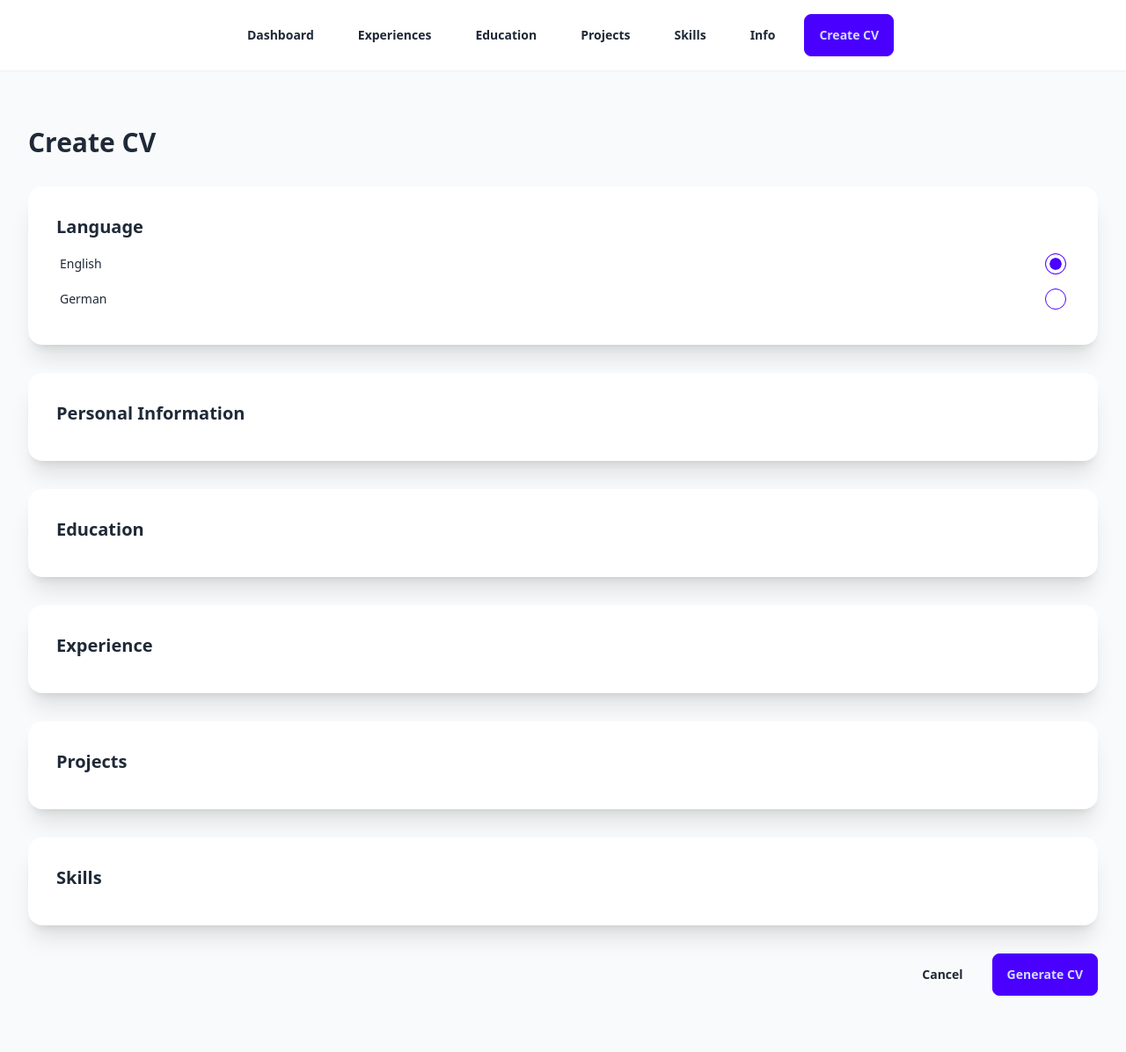
After one commit to koljapluemer/cvcvcv, a Django app: page /cv/create/ in a window 1280 px wide. The commit adds this page. Shown: the whole page at 88% size. Run offline with Django 5.2, Linux system fonts and the light colour scheme; data that the repository does not hold is empty; some libraries are stand-ins or nearby versions.

Commit message:
implement basic pdf gen

```diff
--- a/cv/templates/base.html
+++ b/cv/templates/base.html
@@ -25,6 +25,7 @@
         <a href="{% url 'project_list' %}" class="btn btn-ghost">Projects</a>
         <a href="{% url 'skill_list' %}" class="btn btn-ghost">Skills</a>
         <a href="{% url 'info_list' %}" class="btn btn-ghost">Info</a>
+        <a href="{% url 'cv_create' %}" class="btn btn-primary">Create CV</a>
       </nav>
     </header>
 
--- /dev/null
+++ b/cv/templates/cv/cv_form.html
@@ -0,0 +1,173 @@
+{% extends 'base.html' %}
+
+{% block content %}
+<div class="container mx-auto px-4 py-8">
+    <h1 class="text-3xl font-bold mb-8">Create CV</h1>
+
+    <form method="post" action="{% url 'cv_generate' %}" class="space-y-8">
+        {% csrf_token %}
+
+        <!-- Language Selection -->
+        <div class="card bg-base-100 shadow-xl">
+            <div class="card-body">
+                <h2 class="card-title">Language</h2>
+                <div class="form-control">
+                    <label class="label cursor-pointer">
+                        <span class="label-text">English</span>
+                        <input type="radio" name="language" value="en" class="radio radio-primary" checked>
+                    </label>
+                    <label class="label cursor-pointer">
+                        <span class="label-text">German</span>
+                        <input type="radio" name="language" value="de" class="radio radio-primary">
+                    </label>
+                </div>
+            </div>
+        </div>
+
+        <!-- Info Section -->
+        <div class="card bg-base-100 shadow-xl">
+            <div class="card-body">
+                <h2 class="card-title">Personal Information</h2>
+                <div class="space-y-4">
+                    {% for info in info_items %}
+                    <div class="border rounded-lg p-4">
+                        <h3 class="font-semibold mb-2">{{ info.key }}</h3>
+                        <div class="form-control">
+                            <label class="label cursor-pointer">
+                                <span class="label-text">Full Version</span>
+                                <input type="radio" name="info_{{ info.id }}" value="full" class="radio radio-primary" checked>
+                            </label>
+                            <label class="label cursor-pointer">
+                                <span class="label-text">Use Alternative Value</span>
+                                <input type="checkbox" name="info_alt_{{ info.id }}" class="checkbox checkbox-primary">
+                            </label>
+                            <label class="label cursor-pointer">
+                                <span class="label-text">Exclude</span>
+                                <input type="radio" name="info_{{ info.id }}" value="none" class="radio radio-primary">
+                            </label>
+                        </div>
+                    </div>
+                    {% endfor %}
+                </div>
+            </div>
+        </div>
+
+        <!-- Education Section -->
+        <div class="card bg-base-100 shadow-xl">
+            <div class="card-body">
+                <h2 class="card-title">Education</h2>
+                <div class="space-y-4">
+                    {% for education in education_items %}
+                    <div class="border rounded-lg p-4">
+                        <h3 class="font-semibold mb-2">{{ education.education.school }}</h3>
+                        <div class="form-control">
+                            <label class="label cursor-pointer">
+                                <span class="label-text">Full Version</span>
+                                <input type="radio" name="education_{{ education.id }}" value="full" class="radio radio-primary" checked>
+                            </label>
+                            <label class="label cursor-pointer">
+                                <span class="label-text">Short Version</span>
+                                <input type="radio" name="education_{{ education.id }}" value="short" class="radio radio-primary">
+                            </label>
+                            <label class="label cursor-pointer">
+                                <span class="label-text">Exclude</span>
+                                <input type="radio" name="education_{{ education.id }}" value="none" class="radio radio-primary">
+                            </label>
+                        </div>
+                    </div>
+                    {% endfor %}
+                </div>
+            </div>
+        </div>
+
+        <!-- Experience Section -->
+        <div class="card bg-base-100 shadow-xl">
+            <div class="card-body">
+                <h2 class="card-title">Experience</h2>
+                <div class="space-y-4">
+                    {% for experience in experience_items %}
+                    <div class="border rounded-lg p-4">
+                        <h3 class="font-semibold mb-2">{{ experience.experience.company }} - {{ experience.position }}</h3>
+                        <div class="form-control">
+                            <label class="label cursor-pointer">
+                                <span class="label-text">Full Version</span>
+                                <input type="radio" name="experience_{{ experience.id }}" value="full" class="radio radio-primary" checked>
+                            </label>
+                            <label class="label cursor-pointer">
+                                <span class="label-text">Short Version</span>
+                                <input type="radio" name="experience_{{ experience.id }}" value="short" class="radio radio-primary">
+                            </label>
+                            <label class="label cursor-pointer">
+                                <span class="label-text">Exclude</span>
+                                <input type="radio" name="experience_{{ experience.id }}" value="none" class="radio radio-primary">
+                            </label>
+                        </div>
+                    </div>
+                    {% endfor %}
+                </div>
+            </div>
+        </div>
+
+        <!-- Project Section -->
+        <div class="card bg-base-100 shadow-xl">
+            <div class="card-body">
+                <h2 class="card-title">Projects</h2>
+                <div class="space-y-4">
+                    {% for project in project_items %}
+                    <div class="border rounded-lg p-4">
+                        <h3 class="font-semibold mb-2">{{ project.name }}</h3>
+                        <div class="form-control">
+                            <label class="label cursor-pointer">
+                                <span class="label-text">Full Version</span>
+                                <input type="radio" name="project_{{ project.id }}" value="full" class="radio radio-primary" checked>
+                            </label>
+                            <label class="label cursor-pointer">
+                                <span class="label-text">Short Version</span>
+                                <input type="radio" name="project_{{ project.id }}" value="short" class="radio radio-primary">
+                            </label>
+                            <label class="label cursor-pointer">
+                                <span class="label-text">Exclude</span>
+                                <input type="radio" name="project_{{ project.id }}" value="none" class="radio radio-primary">
+                            </label>
+                        </div>
+                    </div>
+                    {% endfor %}
+                </div>
+            </div>
+        </div>
+
+        <!-- Skill Section -->
+        <div class="card bg-base-100 shadow-xl">
+            <div class="card-body">
+                <h2 class="card-title">Skills</h2>
+                <div class="space-y-4">
+                    {% for skill in skill_items %}
+                    <div class="border rounded-lg p-4">
+                        <h3 class="font-semibold mb-2">{{ skill.skill.name }}</h3>
+                        <div class="form-control">
+                            <label class="label cursor-pointer">
+                                <span class="label-text">Full Version</span>
+                                <input type="radio" name="skill_{{ skill.id }}" value="full" class="radio radio-primary" checked>
+                            </label>
+                            <label class="label cursor-pointer">
+                                <span class="label-text">Short Version</span>
+                                <input type="radio" name="skill_{{ skill.id }}" value="short" class="radio radio-primary">
+                            </label>
+                            <label class="label cursor-pointer">
+                                <span class="label-text">Exclude</span>
+                                <input type="radio" name="skill_{{ skill.id }}" value="none" class="radio radio-primary">
+                            </label>
+                        </div>
+                    </div>
+                    {% endfor %}
+                </div>
+            </div>
+        </div>
+
+        <div class="flex justify-end space-x-4">
+            <a href="{% url 'info_list' %}" class="btn btn-ghost">Cancel</a>
+            <button type="submit" class="btn btn-primary">Generate CV</button>
+        </div>
+    </form>
+</div>
+{% endblock %}
--- a/cv/urls.py
+++ b/cv/urls.py
@@ -33,4 +33,8 @@ urlpatterns = [
     path('info/create/', views.info_create, name='info_create'),
     path('info/<int:pk>/edit/', views.info_edit, name='info_edit'),
     path('info/<int:pk>/delete/', views.info_delete, name='info_delete'),
+
+    # CV Generation URLs
+    path('cv/create/', views.cv_create, name='cv_create'),
+    path('cv/generate/', views.cv_generate, name='cv_generate'),
 ]
--- a/cv/views.py
+++ b/cv/views.py
@@ -9,6 +9,12 @@ from .models import (
     Skill, SkillEnglish, SkillGerman,
     Info, InfoEnglish, InfoGerman
 )
+from django.http import HttpResponse
+from django.template.loader import render_to_string
+from django.conf import settings
+from weasyprint import HTML
+from weasyprint.text.fonts import FontConfiguration
+import os
 
 def dashboard(request):
     """Main dashboard view showing overview of all sections"""
@@ -417,3 +423,121 @@ def info_delete(request, pk):
     return render(request, 'cv/info_confirm_delete.html', {
         'info': info,
     })
+
+def cv_create(request):
+    """Display the CV creation form with all items for individual selection"""
+    # Get all items in both languages
+    info_items = InfoEnglish.objects.all()
+    education_items = EducationEnglish.objects.all()
+    experience_items = ExperienceEnglish.objects.all()
+    project_items = ProjectEnglish.objects.all()
+    skill_items = SkillEnglish.objects.all()
+
+    context = {
+        'info_items': info_items,
+        'education_items': education_items,
+        'experience_items': experience_items,
+        'project_items': project_items,
+        'skill_items': skill_items,
+    }
+
+    return render(request, 'cv/cv_form.html', context)
+
+def cv_generate(request):
+    """Generate CV based on form submission with individual item selections"""
+    if request.method != 'POST':
+        return redirect('cv_create')
+
+    # Get language selection
+    language = request.POST.get('language', 'en')
+
+    # Get appropriate models based on language
+    if language == 'en':
+        info_model = InfoEnglish
+        education_model = EducationEnglish
+        experience_model = ExperienceEnglish
+        project_model = ProjectEnglish
+        skill_model = SkillEnglish
+    else:
+        info_model = InfoGerman
+        education_model = EducationGerman
+        experience_model = ExperienceGerman
+        project_model = ProjectGerman
+        skill_model = SkillGerman
+
+    # Initialize context
+    context = {
+        'language': language,
+        'info_items': [],
+        'education_items': [],
+        'experience_items': [],
+        'project_items': [],
+        'skill_items': [],
+    }
+
+    # Process info items
+    for info in info_model.objects.all():
+        include_type = request.POST.get(f'info_{info.id}')
+        if include_type != 'none':
+            item = {
+                'item': info,
+                'use_alternative': request.POST.get(f'info_alt_{info.id}') == 'on',
+                'is_short': False
+            }
+            context['info_items'].append(item)
+
+    # Process education items
+    for education in education_model.objects.all():
+        include_type = request.POST.get(f'education_{education.id}')
+        if include_type != 'none':
+            item = {
+                'item': education,
+                'is_short': include_type == 'short'
+            }
+            context['education_items'].append(item)
+
+    # Process experience items
+    for experience in experience_model.objects.all():
+        include_type = request.POST.get(f'experience_{experience.id}')
+        if include_type != 'none':
+            item = {
+                'item': experience,
+                'is_short': include_type == 'short'
+            }
+            context['experience_items'].append(item)
+
+    # Process project items
+    for project in project_model.objects.all():
+        include_type = request.POST.get(f'project_{project.id}')
+        if include_type != 'none':
+            item = {
+                'item': project,
+                'is_short': include_type == 'short'
+            }
+            context['project_items'].append(item)
+
+    # Process skill items
+    for skill in skill_model.objects.all():
+        include_type = request.POST.get(f'skill_{skill.id}')
+        if include_type != 'none':
+            item = {
+                'item': skill,
+                'is_short': include_type == 'short'
+            }
+            context['skill_items'].append(item)
+
+    # Render HTML template
+    html_string = render_to_string('cv/cv_template.html', context)
+
+    # Configure fonts
+    font_config = FontConfiguration()
+
+    # Generate PDF
+    html = HTML(string=html_string)
+    pdf = html.write_pdf(font_config=font_config)
+
+    # Create response
+    response = HttpResponse(pdf, content_type='application/pdf')
+    response['Content-Disposition'] = 'attachment; filename="cv.pdf"'
+
+    return response
--- /dev/null
+++ b/requirements.txt
@@ -0,0 +1,2 @@
+weasyprint==65.1
+Django==5.2
```
Also changed, not shown: cv/templates/cv/cv_template.html (added, +157 -0 lines).
